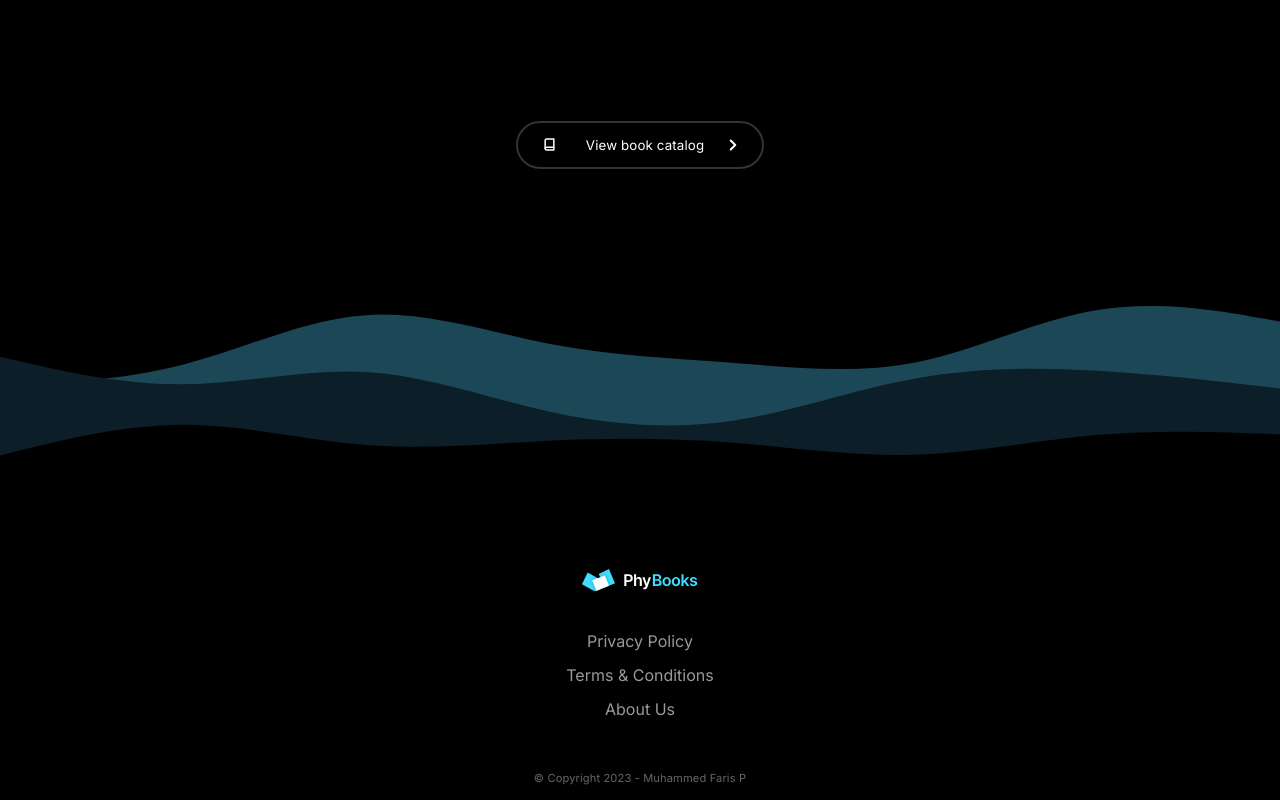
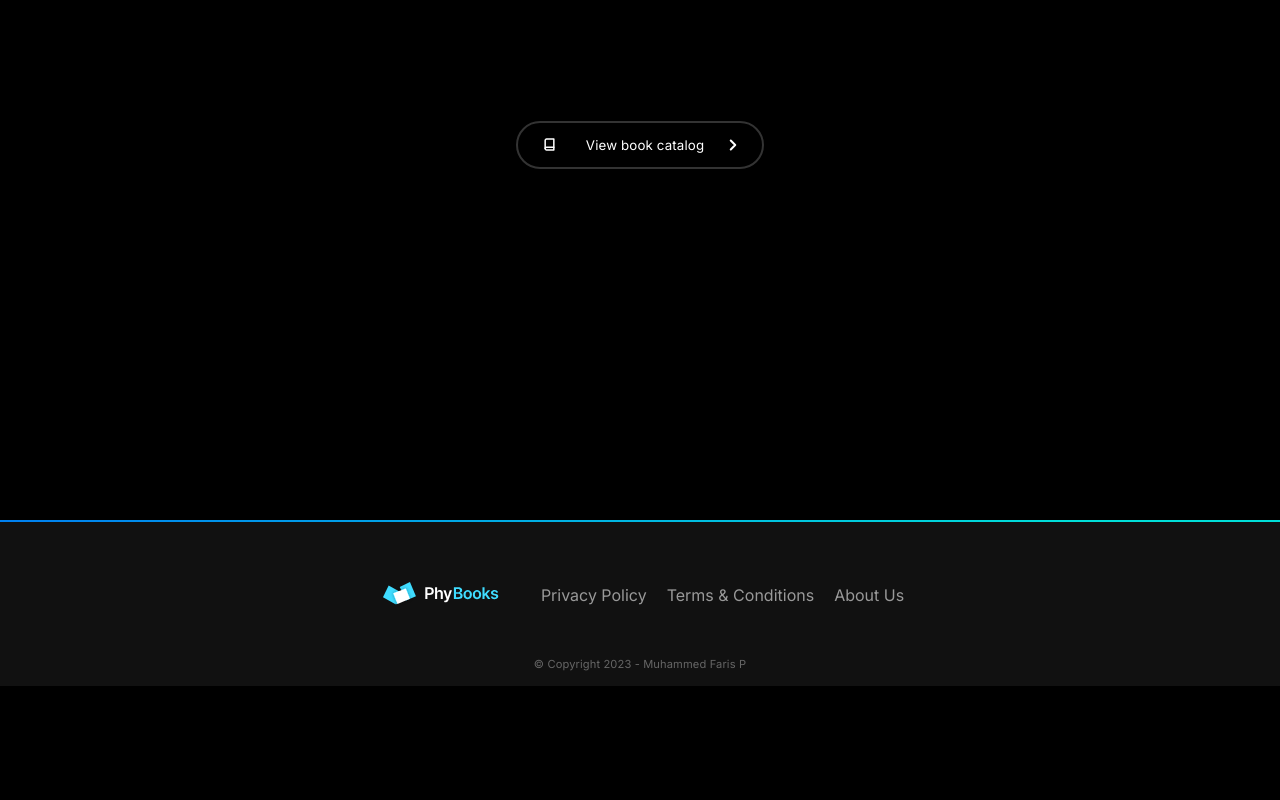
Before and after one commit to FarisPalayi/phybooks, a Next.js app: page / in a window 1280 px wide. Shown: the part 1859-2659 px from the top of the page. After the commit the page ends 2545 px from the top, so only its background shows below. Built offline with nearby package versions, Linux system fonts and the light colour scheme.

Commit message:
responsive footer

```diff
--- a/src/app/styles/abstracts/_mixins.scss
+++ b/src/app/styles/abstracts/_mixins.scss
@@ -1,5 +1,6 @@
 @mixin flex-row {
   display: flex;
+  flex-direction: row;
 }
 
 @mixin flex-column {
@@ -15,6 +16,7 @@
 
 @mixin flex-row-center {
   display: flex;
+  flex-direction: row;
   justify-content: center;
 }
 
--- a/src/app/styles/components/Footer.module.scss
+++ b/src/app/styles/components/Footer.module.scss
@@ -1,12 +1,19 @@
 @use "../abstracts" as *;
 
 .footer {
-  --waves-height: max(100px, 17vw); // no upper limit, maybe use diff img in desktop
+  --waves-height: max(
+    100px,
+    17vw
+  ); // no upper limit, maybe use diff img in desktop
   position: relative;
   color: var(--accents-6);
   padding: 0 rem(20);
   text-align: center;
   margin-top: var(--waves-height);
+
+  @include tablet {
+    background-color: var(--accents-1);
+  }
 
   &::before {
     content: "";
@@ -17,6 +24,11 @@
     height: var(--waves-height);
     background: url("/images/footer-waves.svg") bottom no-repeat;
     background-size: cover;
+
+    @include tablet {
+      height: 2px;
+      background-image: var(--black-blue-grad);
+    }
   }
 }
 
@@ -24,25 +36,51 @@
   @include flex-column-center;
   gap: rem(35);
   padding: rem(35) rem(20);
+
+  @include tablet {
+    @include flex-row-center;
+    padding: rem(60) rem(20) rem(35) rem(20);
+  }
 }
 
 .footer__logo {
   margin-top: rem(12);
+
+  @include tablet {
+    margin-top: 0;
+  }
 }
 
 .footer__list {
   @include flex-column-center;
   gap: rem(10);
+
+  @include tablet {
+    @include flex-row-center;
+  }
+
+  @include tablet {
+    gap: rem(20);
+  }
 }
 
 .footer__item {
   width: 100%;
+
+  @include tablet {
+    width: auto;
+  }
 }
 
 .footer__link {
   display: inline-block;
   width: 100%;
   color: inherit;
+  transition: color 150ms;
+
+  @include hover {
+    color: var(--accents-7);
+  }
 }
 
 .footer__copy {
```
